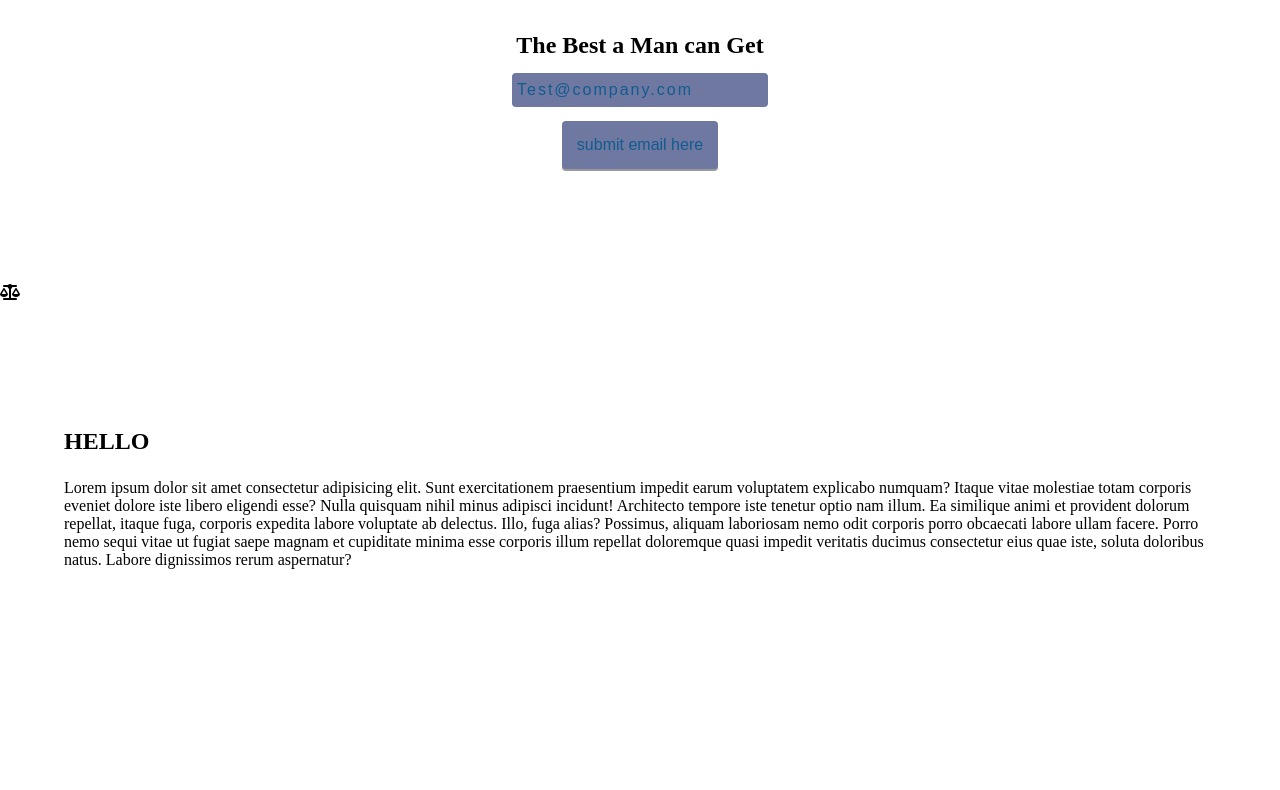
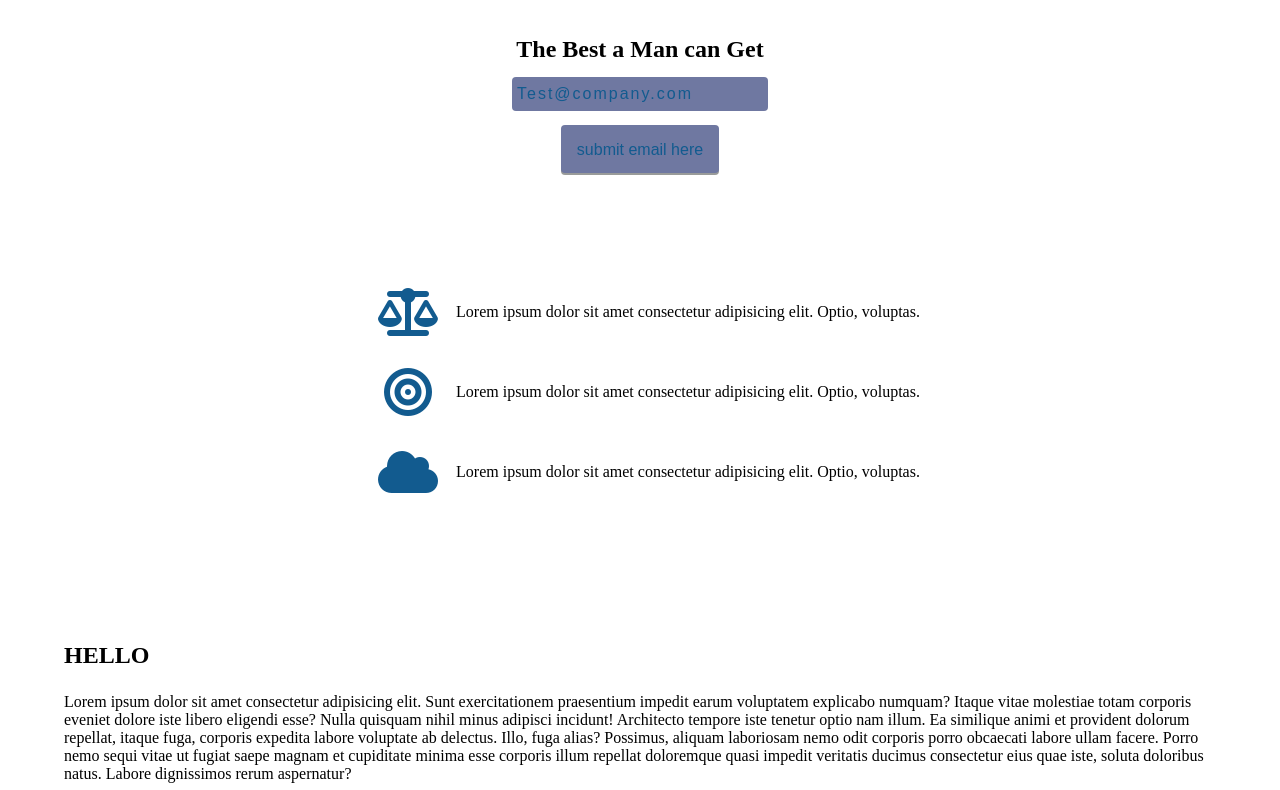
Before and after one commit to denicad1/freecodecamp, a plain HTML site: page responsive cert/landing/index.html in a window 1280 px wide. Shown: the part 120-910 px from the top of the page. Drawn offline with nearby package versions, Linux system fonts and the light colour scheme.

Commit message:
styling landing page

```diff
--- a/responsive cert/landing/index.html
+++ b/responsive cert/landing/index.html
@@ -35,20 +35,20 @@
       </nav>
     </header>
 
-    <div class="email-group animate__animated animate__zoomInDown">
+    <div class="email-group">
       <form action="https://www.freecodecamp.com/email-submit" id="form">
-        <label class="spacing" for="email"
+        <label class="spacing animate__animated animate__fadeInLeft" for="email"
           ><h2>The Best a Man can Get</h2>
         </label>
         <input
-          class="spacing"
+          class="spacing animate__animated animate__fadeInRight"
           type="email"
           name="email"
           id="email"
           placeholder="Test@company.com"
         />
         <input
-          class="spacing button"
+          class="spacing button animate__animated animate__fadeInLeft"
           type="submit"
           value="submit email here"
           id="submit"
@@ -56,7 +56,27 @@
       </form>
     </div>
     <section class="describe-group">
-      <summary class="sect1-desc"><i class="fas fa-balance-scale"></i></summary>
+      <summary id="sect1-desc" class="desc-sect">
+        <i class="fas fa-balance-scale"></i>
+        <p class="desc-exp">
+          Lorem ipsum dolor sit amet consectetur adipisicing elit. Optio,
+          voluptas.
+        </p>
+      </summary>
+      <summary id="sect2-desc" class="desc-sect">
+        <i class="fas fa-bullseye"></i>
+        <p class="desc-exp">
+          Lorem ipsum dolor sit amet consectetur adipisicing elit. Optio,
+          voluptas.
+        </p>
+      </summary>
+      <summary id="sect3-desc" class="desc-sect">
+        <i class="fas fa-cloud"></i>
+        <p class="desc-exp">
+          Lorem ipsum dolor sit amet consectetur adipisicing elit. Optio,
+          voluptas.
+        </p>
+      </summary>
     </section>
     <section class="section" id="section1">
       <h1>hello</h1>
--- a/responsive cert/landing/style.scss
+++ b/responsive cert/landing/style.scss
@@ -1,17 +1,21 @@
 @mixin bordRad(){
 	border-radius: 4px;
 }
-*{
+*,
+*::after,
+*::before{
 	margin: 0;
 	padding: 0;
-	box-sizing: border-box;
+	box-sizing: inherit;
+	// font-size: 10px;
 }
 body{
+	box-sizing: border-box;
 }
 
 .section {
 	height: 100vh;
-	margin-top: 100px;
+	margin-top:6.5rem;
 	width: 100%;
 	margin-left: auto;
 	margin-right: auto;
@@ -53,8 +57,8 @@ header {
 }
 
 #header-img {
-	height: 100px;
-	width: 100px;
+	height: 6.5rem;
+	width: 6.5rem;
 }
 
 @media only screen and (max-width: 600px) {
@@ -72,7 +76,7 @@ header {
 	background-color: #6f78a1;
 	//border: 1px solid #1D9AF2;
 	border: none;
-	padding: 15px;
+	padding: 1rem;
 	cursor: pointer;
 	height:3rem;
 	font-size: 1em;
@@ -95,7 +99,7 @@ header {
 	width: 100%;
 	height:30vh;
 	align-items: center;
-	margin-bottom: 4rem;
+	margin-bottom: 3rem;
 		& input[type='email']{
 			width: 20%;
 			line-height: 1.5rem;
@@ -128,3 +132,31 @@ form{
 .spacing{
 	margin:7px;
 }
+.describe-group{
+	display: flex;
+	width: 100%;
+	flex-direction: column;
+	justify-content: space-between;
+	align-items: center;
+}
+.fas{
+	font-size: 3rem;
+	color: #125b8f;
+	width:6rem;
+	text-align: center;
+
+
+}
+
+.desc{
+	&-sect{
+	display: flex;
+	align-items: center;
+	justify-content: center;
+	width: 35rem;
+	height: 5rem;
+	}
+	&-exp{
+		right: 0;
+	}
+}
```
Also changed, not shown: responsive cert/landing/style.css, 1 other file.
